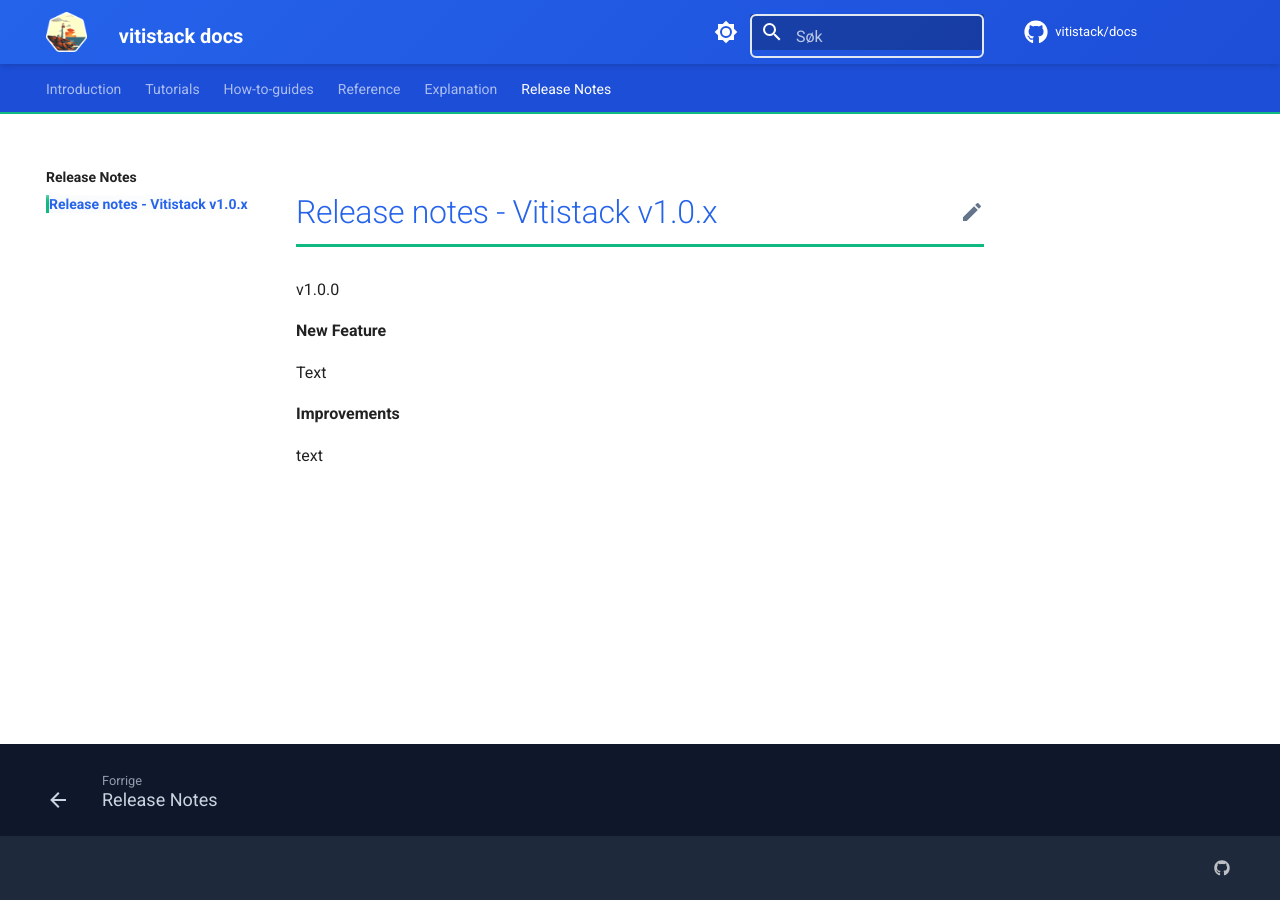
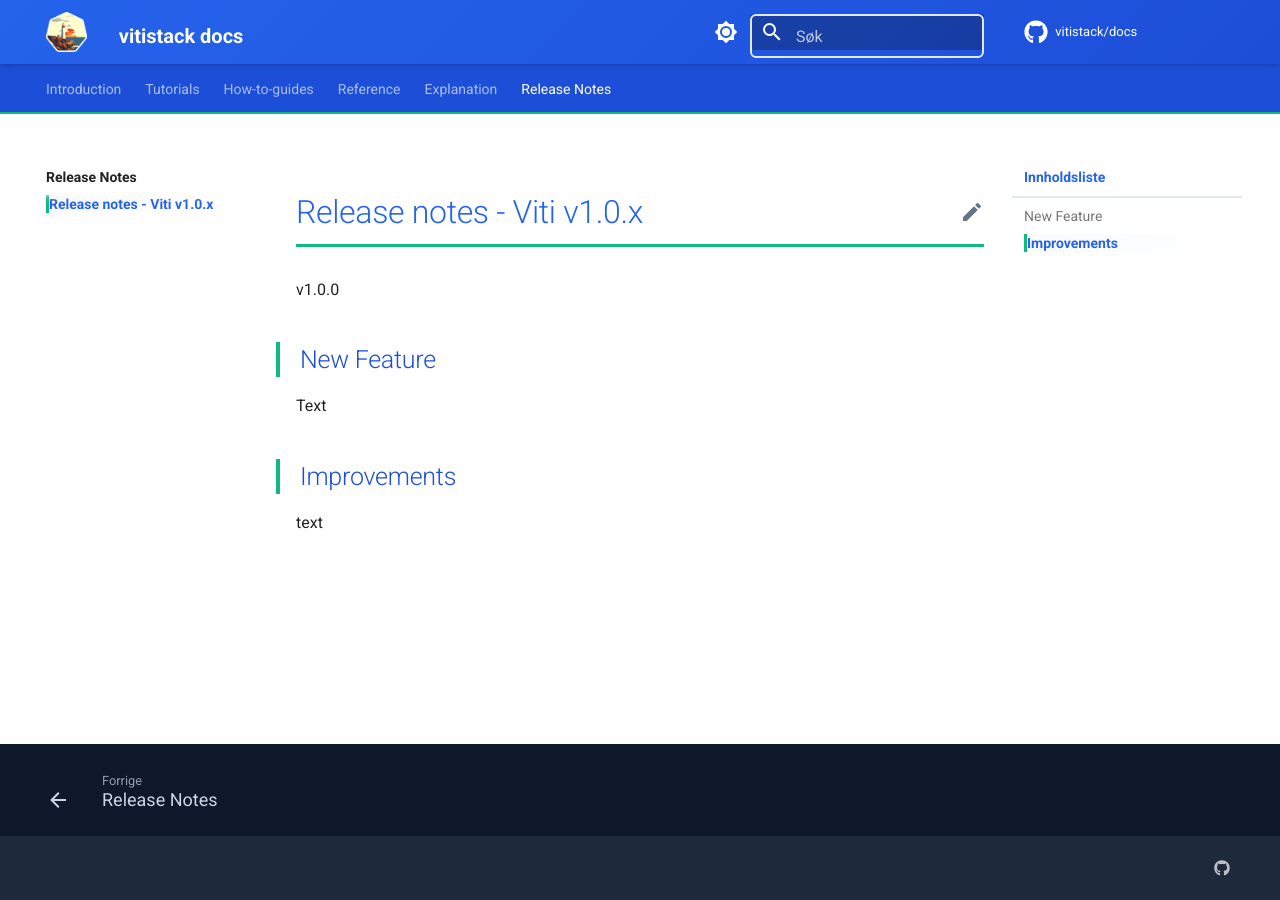
Before and after one commit to vitistack/docs, an MkDocs documentation site: the page built from docs/release_notes/v1.0.x/v1_0_x.md, in a window 1280 px wide. Built offline with MkDocs 1.6.1 and Material for MkDocs 9.7.7, drawn with Linux system fonts in a browser that asks for light colours; comment, search, counter and statistics services are not loaded.

Commit message:
adjusted release note text

```diff
--- a/docs/release_notes/v1.0.x/v1_0_x.md
+++ b/docs/release_notes/v1.0.x/v1_0_x.md
@@ -1,11 +1,11 @@
-# Release notes - Vitistack v1.0.x
+# Release notes - Viti v1.0.x
 
 v1.0.0
 
-**New Feature**
+## New Feature
 
 Text
 
-**Improvements**
+## Improvements
 
 text
```
